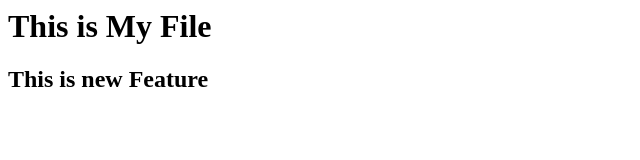
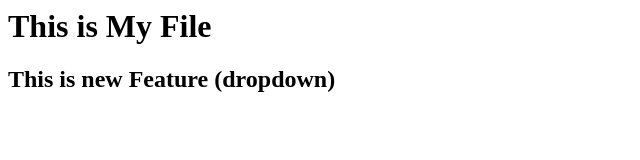
Before and after one commit to milonimistry/HTML123, a plain HTML site: page home.html in a window 1280 px wide. Shown: the whole page, without its empty margins (0-640 px from the left). Drawn offline with Linux system fonts and the light colour scheme.

```diff
--- a/home.html
+++ b/home.html
@@ -1,6 +1,6 @@
 <html>
     <head>
         <h1>This is My File</h1>
-        <h2>This is new Feature</h2>
+        <h2>This is new Feature (dropdown)</h2>
     </head>
 </html>
```
